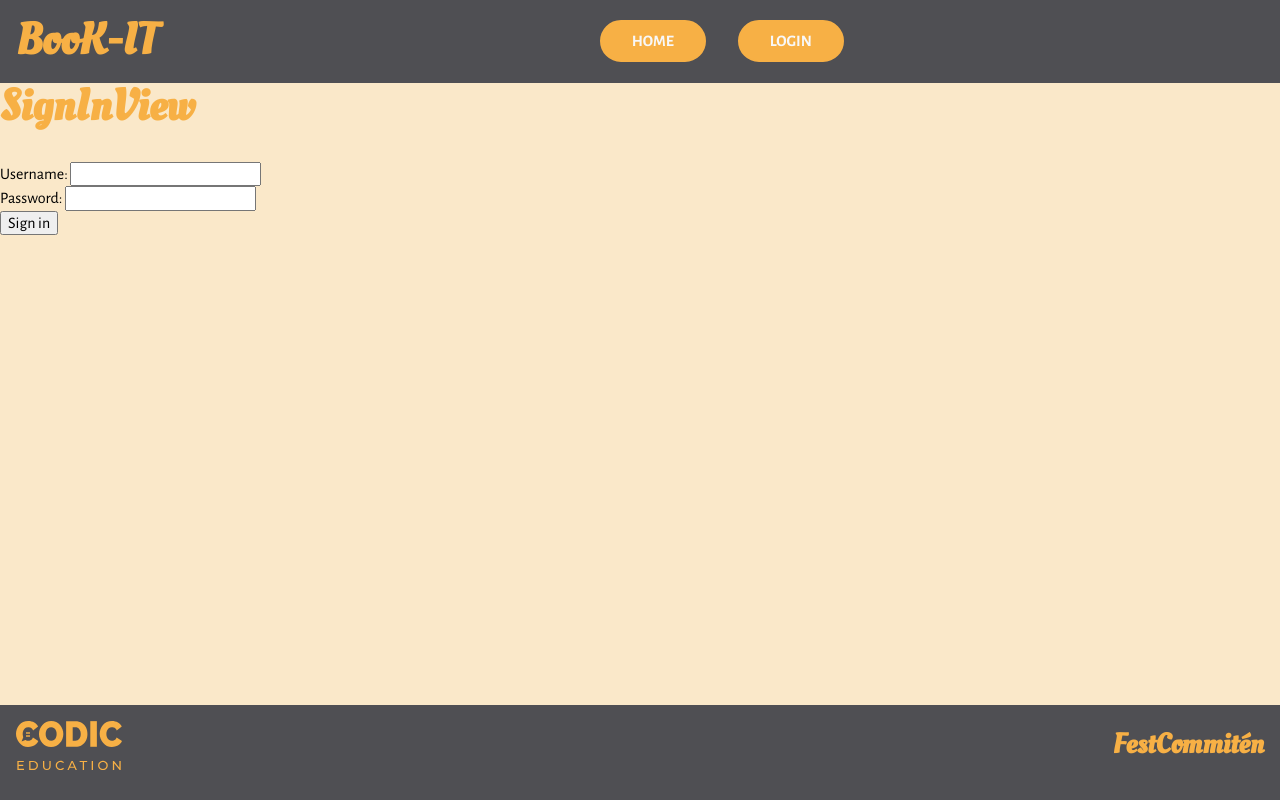
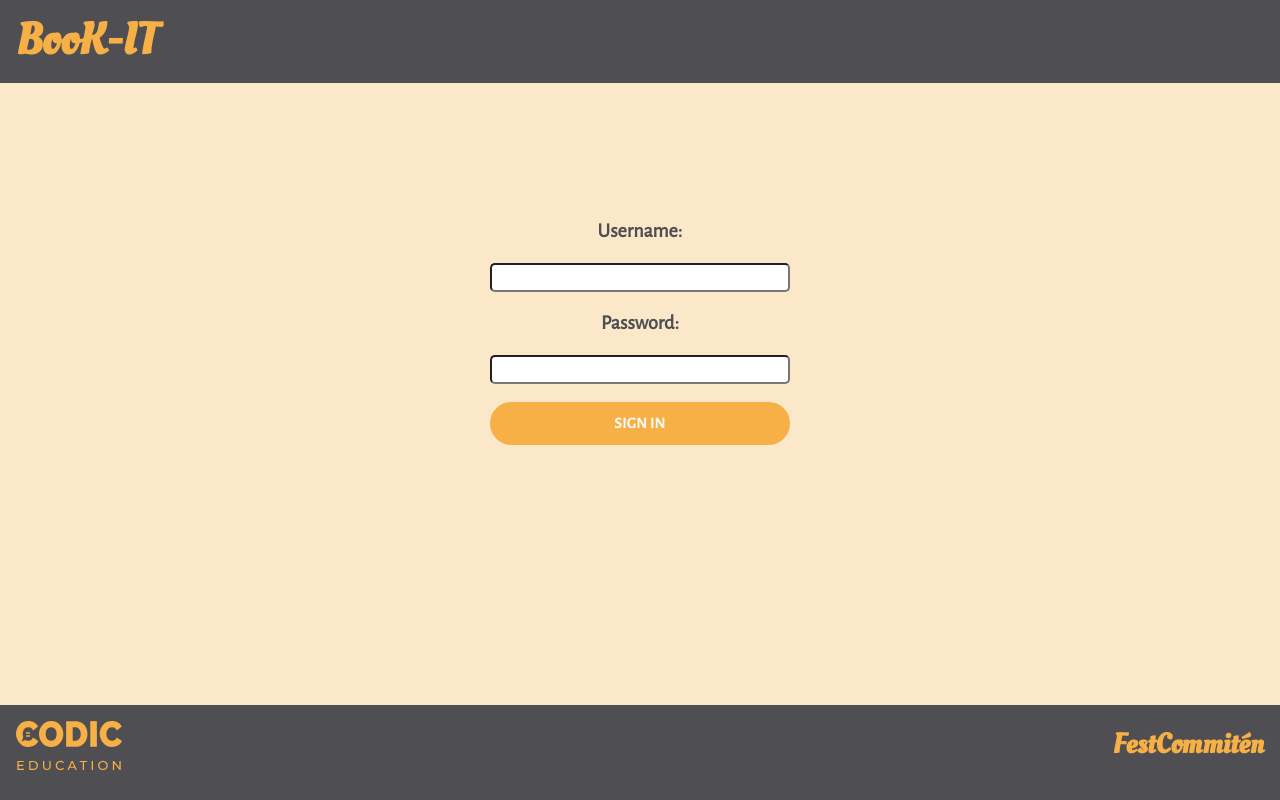
Before and after one commit to Festcommiten/BookIt, a React (Create React App) app in the folder web/: page /home in a window 1280 px wide. Built offline with nearby package versions, Linux system fonts and the light colour scheme.

Commit message:
Made the login page better looking

```diff
--- a/web/src/components/Navbar/DisplayRoom.tsx
+++ b/web/src/components/Navbar/DisplayRoom.tsx
@@ -5,7 +5,10 @@ import { RoomContext } from '../../utils/global/provider/GlobalProvider';
 import './DisplayRoom.css';
 
 export const DisplayRoom = () => {
+	// Global variable
 	const [room, setRoom] = useContext(RoomContext);
+
+	// Local variable
 	const [rooms, setRooms] = useState([]);
 	const [open, setOpen] = useState(false);
 	const closeModal = () => setOpen(false);
--- a/web/src/components/Navbar/Navbar.tsx
+++ b/web/src/components/Navbar/Navbar.tsx
@@ -26,20 +26,7 @@ export default function Navbar() {
 	const displayRoomIfLoggedIn = () => {
 		return (authenticatedUser)
 			? <DisplayRoom/>
-			: <>
-
-				<div className="fr mr1">
-					<NavigationButtonPrimary
-						button_name="Login"
-						routing_path={ RoutingPath.loginView }/>
-				</div>
-
-				<div className="fr mr4-ns">
-					<NavigationButtonPrimary
-						button_name="Home"
-						routing_path={ RoutingPath.homeView }/>
-				</div>
-			</>;
+			: <></>;
 	};
 
 	return (
--- /dev/null
+++ b/web/src/view/SignInView.css
@@ -0,0 +1,22 @@
+.login-container {
+    margin-top: 200px;
+    display: grid;
+    grid-template-columns: auto 300px auto;
+}
+
+.login-container-item {
+    /*background-color: #9eebcf;*/
+}
+
+.login-font {
+    font-size: 1.25em !important;
+}
+
+.login-field {
+    border-radius: 5px;
+    width: 300px;
+}
+
+.login-button {
+    width: 300px;
+}
--- a/web/src/view/SignInView.tsx
+++ b/web/src/view/SignInView.tsx
@@ -2,6 +2,8 @@ import React, { useState, useContext } from 'react';
 import { useHistory } from 'react-router-dom';
 import RoutingPath from '../routes/RoutingPath';
 import { UserContext } from '../utils/global/provider/UserProvider';
+import './SignInView.css';
+import '../components/Buttons.css';
 
 export default function SignInView() {
 	const history = useHistory();
@@ -15,26 +17,46 @@ export default function SignInView() {
 			localStorage.setItem('username', username);
 			history.push(RoutingPath.homeView);
 		} else {
-			alert('Wrong Credentials')
+			alert('Wrong Credentials');
 		}
 
 	};
 
+	const handleKeyPress = (event: any) => {
+		if (event.key === 'Enter') {
+			login();
+		}
+	};
+
 	return (
 		<main>
-			<h1>SignInView</h1>
-			<h2>{ username }</h2>
+			<div className="login-container">
+				<div>
 
-			<span>Username: </span><
-			input type="text"
-				  onChange={ event => setUsername(event.target.value) }/>
-			<br/>
+				</div>
+				<div className="login-container-item tc">
+					<h3 className="login-font tc">Username: </h3>
+					<input type="text"
+						   className="login-font login-field tc"
+						   onChange={ event => setUsername(event.target.value) }/>
+					<br/>
 
-			<span>Password: </span>
-			<input type="password"
-				   onChange={ event => setPassword(event.target.value) }/>
-			<br/>
-			<button onClick={ () => login() }>Sign in</button>
+					<h3 className="login-font tc">Password: </h3>
+					<input type="password"
+						   className="login-font login-field tc"
+						   onChange={ event => setPassword(event.target.value) }
+						   onKeyPress={ event => handleKeyPress(event) }
+					/>
+					<br/>
+					<br/>
+					<button className="button_primary general-button-style login-button"
+							onClick={ () => login() }>Sign in
+					</button>
+				</div>
+				<div>
+
+				</div>
+			</div>
 		</main>
 	);
 }
```
